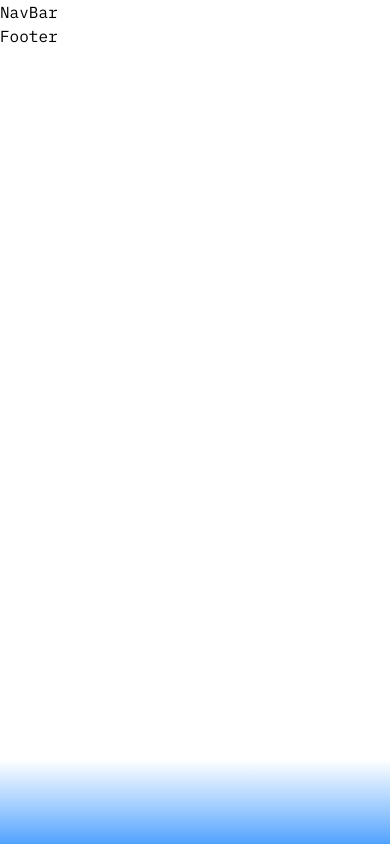
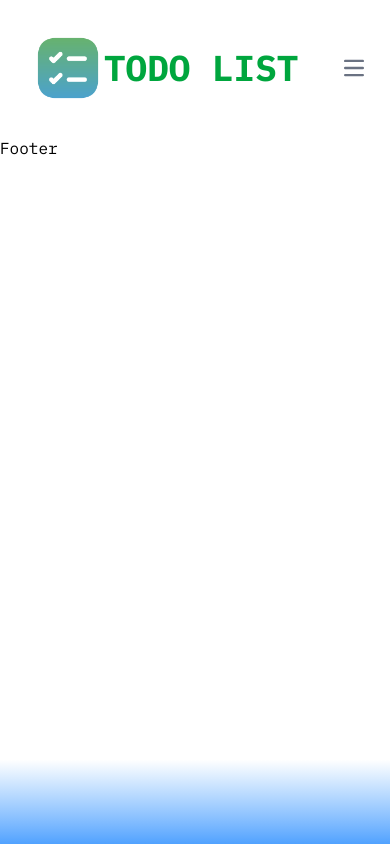
Before and after one commit to salimxfardeheb/todo-list, a Next.js app: page / in a window 390 px wide. Built offline with nearby package versions, Linux system fonts and the light colour scheme.

Commit message:
feat navBar with active links

```diff
--- a/app/components/navBar.tsx
+++ b/app/components/navBar.tsx
@@ -1,11 +1,53 @@
-import React from 'react'
+'use client'
+import Link from "next/link";
+import { usePathname } from "next/navigation";
+import React from "react";
 
 const NavBar = () => {
+  const currentPath = usePathname()
+  const links = [
+    { label: "work from home", href: "/home" },
+    { label: "work from netbox", href: "/netbox" },
+  ];
   return (
-    <div>
-      NavBar
-    </div>
-  )
-}
+    <nav className="flex items-center justify-between p-4">
+      {/* logo */}
+      <Link href="/" className="flex md:justify-center items-center m-4 md:gap-4">
+        <img src="/checklist.png" alt="check-list-logo" className="max-w-18" />
+        <p className="text-4xl font-extrabold text-green-600">TODO LIST</p>
+      </Link>
+      <ul className="md:flex flex-col md:flex-row gap-8 mx-20 text-xl font-black hidden text-green-900">
+        {links.map((link) => (
+          <Link
+          key={link.href}
+          href={link.href} className={`${link.href === currentPath ? 'text-green-500' : 'text-green-800'} hover:text-blue-700 transition-colors`}>{link.label}</Link>
+        ))}
+      </ul>
+      <button
+        data-collapse-toggle="navbar-default"
+        type="button"
+        className="inline-flex items-center p-2 w-10 h-10 justify-center text-sm text-gray-500 rounded-lg md:hidden hover:bg-gray-100 focus:outline-none focus:ring-2 focus:ring-gray-200 dark:text-gray-400 dark:hover:bg-gray-700 dark:focus:ring-gray-600"
+        aria-controls="navbar-default"
+        aria-expanded="false"
+      >
+        <svg
+          className="w-5 h-5"
+          aria-hidden="true"
+          xmlns="http://www.w3.org/2000/svg"
+          fill="none"
+          viewBox="0 0 17 14"
+        >
+          <path
+            stroke="currentColor"
+            stroke-linecap="round"
+            stroke-linejoin="round"
+            stroke-width="2"
+            d="M1 1h15M1 7h15M1 13h15"
+          />
+        </svg>
+      </button>
+    </nav>
+  );
+};
 
-export default NavBar
+export default NavBar;
--- /dev/null
+++ b/app/home/page.tsx
@@ -0,0 +1,11 @@
+import React from 'react'
+
+const page = () => {
+  return (
+    <div>
+      hi hi hi
+    </div>
+  )
+}
+
+export default page
--- a/app/layout.tsx
+++ b/app/layout.tsx
@@ -1,4 +1,5 @@
 import type { Metadata } from "next";
+import type { Viewport } from 'next'
 import { IBM_Plex_Mono } from "next/font/google";
 import "./globals.css";
 
@@ -14,8 +15,14 @@
 export const metadata: Metadata = {
   title: "Todo List",
   description: "more organized",
-  viewport: "width=device-width, initial-scale=1.0",
 };
+
+export const viewport: Viewport = {
+  width: 'device-width',
+  initialScale: 1,
+  maximumScale: 1,
+  userScalable: false,
+}
 
 export default function RootLayout({
   children,
--- /dev/null
+++ b/app/netbox/page.tsx
@@ -0,0 +1,11 @@
+import React from 'react'
+
+const page = () => {
+  return (
+    <div>
+      hi netbox
+    </div>
+  )
+}
+
+export default page
--- /dev/null
+++ b/draft/navbar.html
@@ -0,0 +1,33 @@
+<nav class="bg-white border-gray-200 dark:bg-gray-900">
+  <div class="max-w-screen-xl flex flex-wrap items-center justify-between mx-auto p-4">
+    <a href="https://flowbite.com/" class="flex items-center space-x-3 rtl:space-x-reverse">
+        <img src="https://flowbite.com/docs/images/logo.svg" class="h-8" alt="Flowbite Logo" />
+        <span class="self-center text-2xl font-semibold whitespace-nowrap dark:text-white">Flowbite</span>
+    </a>
+    <button data-collapse-toggle="navbar-default" type="button" class="inline-flex items-center p-2 w-10 h-10 justify-center text-sm text-gray-500 rounded-lg md:hidden hover:bg-gray-100 focus:outline-none focus:ring-2 focus:ring-gray-200 dark:text-gray-400 dark:hover:bg-gray-700 dark:focus:ring-gray-600" aria-controls="navbar-default" aria-expanded="false">
+        <span class="sr-only">Open main menu</span>
+        <svg class="w-5 h-5" aria-hidden="true" xmlns="http://www.w3.org/2000/svg" fill="none" viewBox="0 0 17 14">
+            <path stroke="currentColor" stroke-linecap="round" stroke-linejoin="round" stroke-width="2" d="M1 1h15M1 7h15M1 13h15"/>
+        </svg>
+    </button>
+    <div class="hidden w-full md:block md:w-auto" id="navbar-default">
+      <ul class="font-medium flex flex-col p-4 md:p-0 mt-4 border border-gray-100 rounded-lg bg-gray-50 md:flex-row md:space-x-8 rtl:space-x-reverse md:mt-0 md:border-0 md:bg-white dark:bg-gray-800 md:dark:bg-gray-900 dark:border-gray-700">
+        <li>
+          <a href="#" class="block py-2 px-3 text-white bg-blue-700 rounded-sm md:bg-transparent md:text-blue-700 md:p-0 dark:text-white md:dark:text-blue-500" aria-current="page">Home</a>
+        </li>
+        <li>
+          <a href="#" class="block py-2 px-3 text-gray-900 rounded-sm hover:bg-gray-100 md:hover:bg-transparent md:border-0 md:hover:text-blue-700 md:p-0 dark:text-white md:dark:hover:text-blue-500 dark:hover:bg-gray-700 dark:hover:text-white md:dark:hover:bg-transparent">About</a>
+        </li>
+        <li>
+          <a href="#" class="block py-2 px-3 text-gray-900 rounded-sm hover:bg-gray-100 md:hover:bg-transparent md:border-0 md:hover:text-blue-700 md:p-0 dark:text-white md:dark:hover:text-blue-500 dark:hover:bg-gray-700 dark:hover:text-white md:dark:hover:bg-transparent">Services</a>
+        </li>
+        <li>
+          <a href="#" class="block py-2 px-3 text-gray-900 rounded-sm hover:bg-gray-100 md:hover:bg-transparent md:border-0 md:hover:text-blue-700 md:p-0 dark:text-white md:dark:hover:text-blue-500 dark:hover:bg-gray-700 dark:hover:text-white md:dark:hover:bg-transparent">Pricing</a>
+        </li>
+        <li>
+          <a href="#" class="block py-2 px-3 text-gray-900 rounded-sm hover:bg-gray-100 md:hover:bg-transparent md:border-0 md:hover:text-blue-700 md:p-0 dark:text-white md:dark:hover:text-blue-500 dark:hover:bg-gray-700 dark:hover:text-white md:dark:hover:bg-transparent">Contact</a>
+        </li>
+      </ul>
+    </div>
+  </div>
+</nav>
```
Also changed, not shown: public/checklist.png (added).
